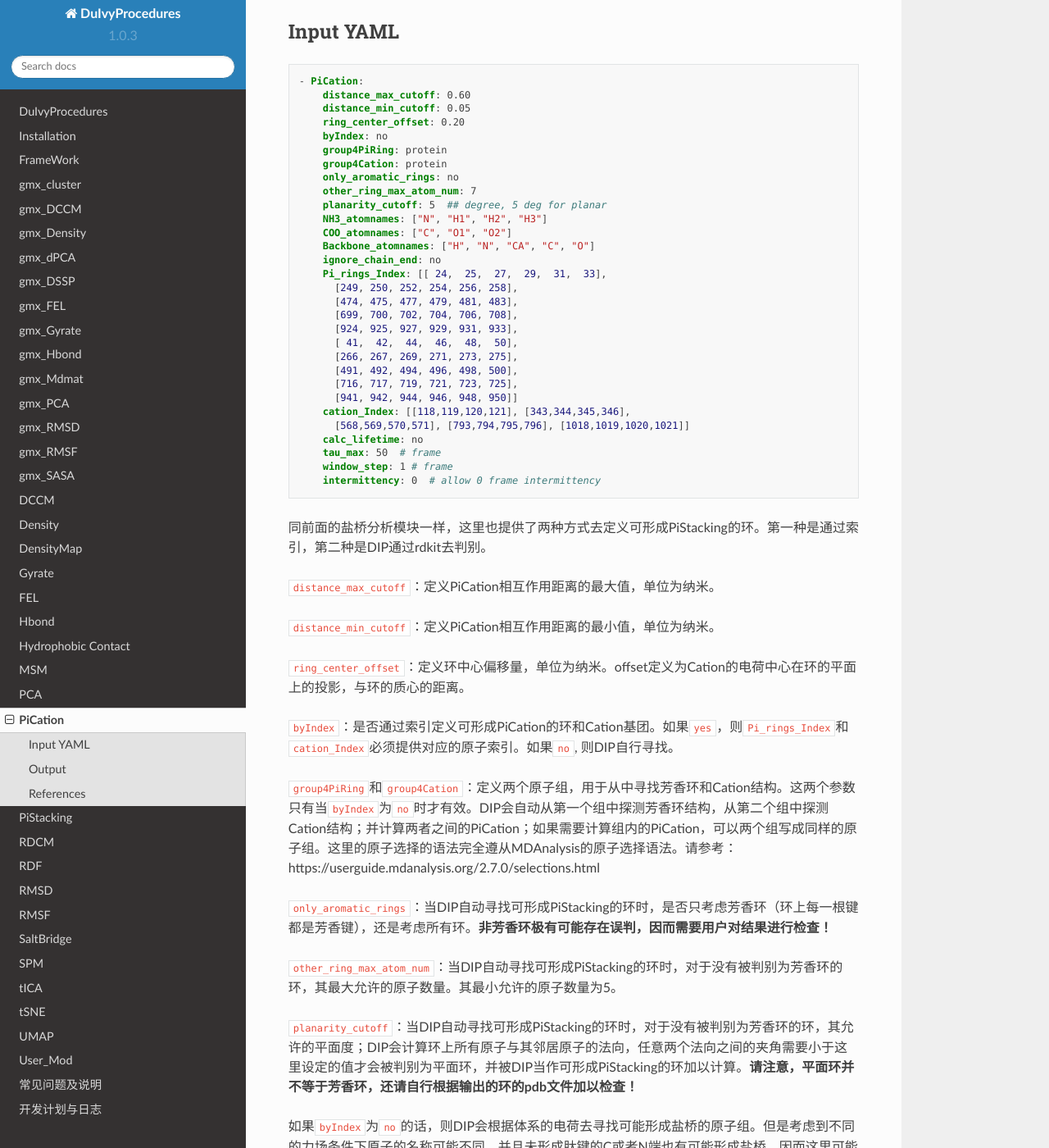
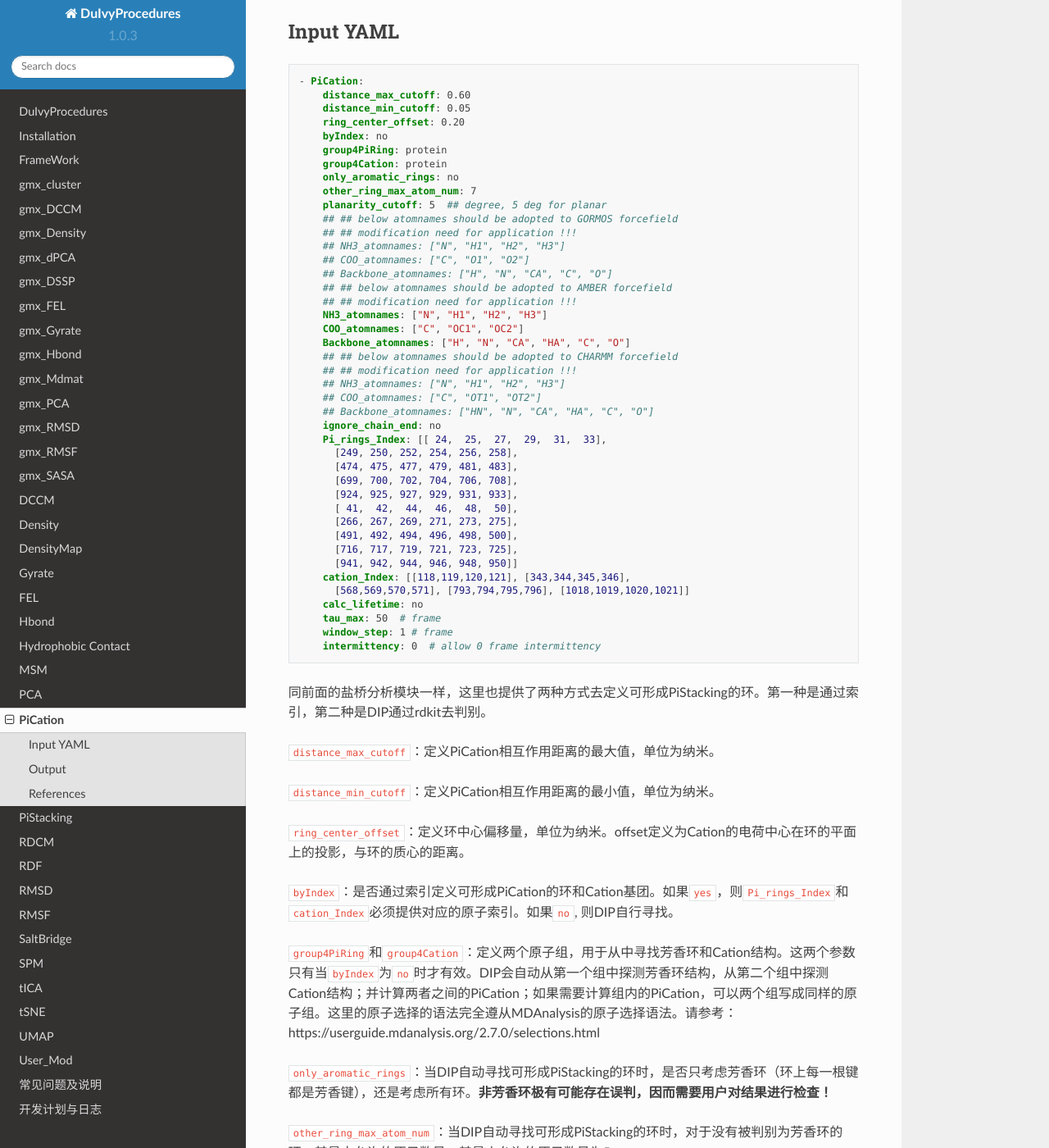
Before and after one commit to CharlesHahn/DuIvyProcedures_Docs, a Sphinx documentation site: the page built from docs/PiCation.md, in a window 1280 px wide and 1400 px high, scrolled down 234 px. Shown: the whole window at 82% size. Built offline with Sphinx 7.4.7 and the Read the Docs theme 2.0.0, drawn with Linux system fonts in a browser that asks for light colours; some of the changed text lies outside the part shown.

Commit message:
update docs

```diff
--- a/docs/PiCation.md
+++ b/docs/PiCation.md
@@ -17,9 +17,21 @@
     only_aromatic_rings: no
     other_ring_max_atom_num: 7
     planarity_cutoff: 5  ## degree, 5 deg for planar
+    ## ## below atomnames should be adopted to GORMOS forcefield
+    ## ## modification need for application !!!
+    ## NH3_atomnames: ["N", "H1", "H2", "H3"]
+    ## COO_atomnames: ["C", "O1", "O2"]
+    ## Backbone_atomnames: ["H", "N", "CA", "C", "O"]
+    ## ## below atomnames should be adopted to AMBER forcefield
+    ## ## modification need for application !!!
     NH3_atomnames: ["N", "H1", "H2", "H3"]
-    COO_atomnames: ["C", "O1", "O2"]
-    Backbone_atomnames: ["H", "N", "CA", "C", "O"]
+    COO_atomnames: ["C", "OC1", "OC2"]
+    Backbone_atomnames: ["H", "N", "CA", "HA", "C", "O"]
+    ## ## below atomnames should be adopted to CHARMM forcefield
+    ## ## modification need for application !!!
+    ## NH3_atomnames: ["N", "H1", "H2", "H3"]
+    ## COO_atomnames: ["C", "OT1", "OT2"]
+    ## Backbone_atomnames: ["HN", "N", "CA", "HA", "C", "O"]
     ignore_chain_end: no
     Pi_rings_Index: [[ 24,  25,  27,  29,  31,  33],
       [249, 250, 252, 254, 256, 258],
```
Also changed, not shown: other parts of docs/PiCation.md (+1 -1 lines), docs/SaltBridge.md (+15 -3 lines).
